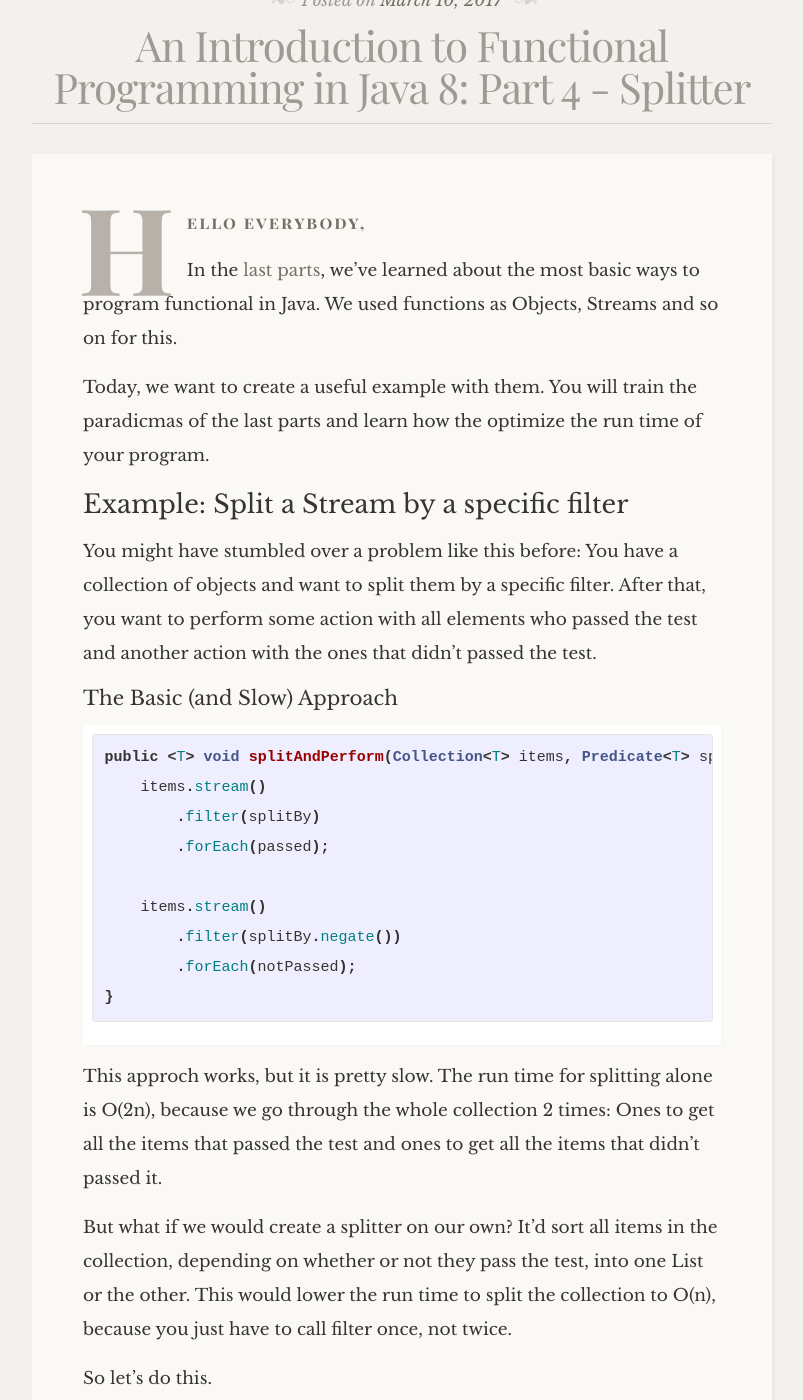
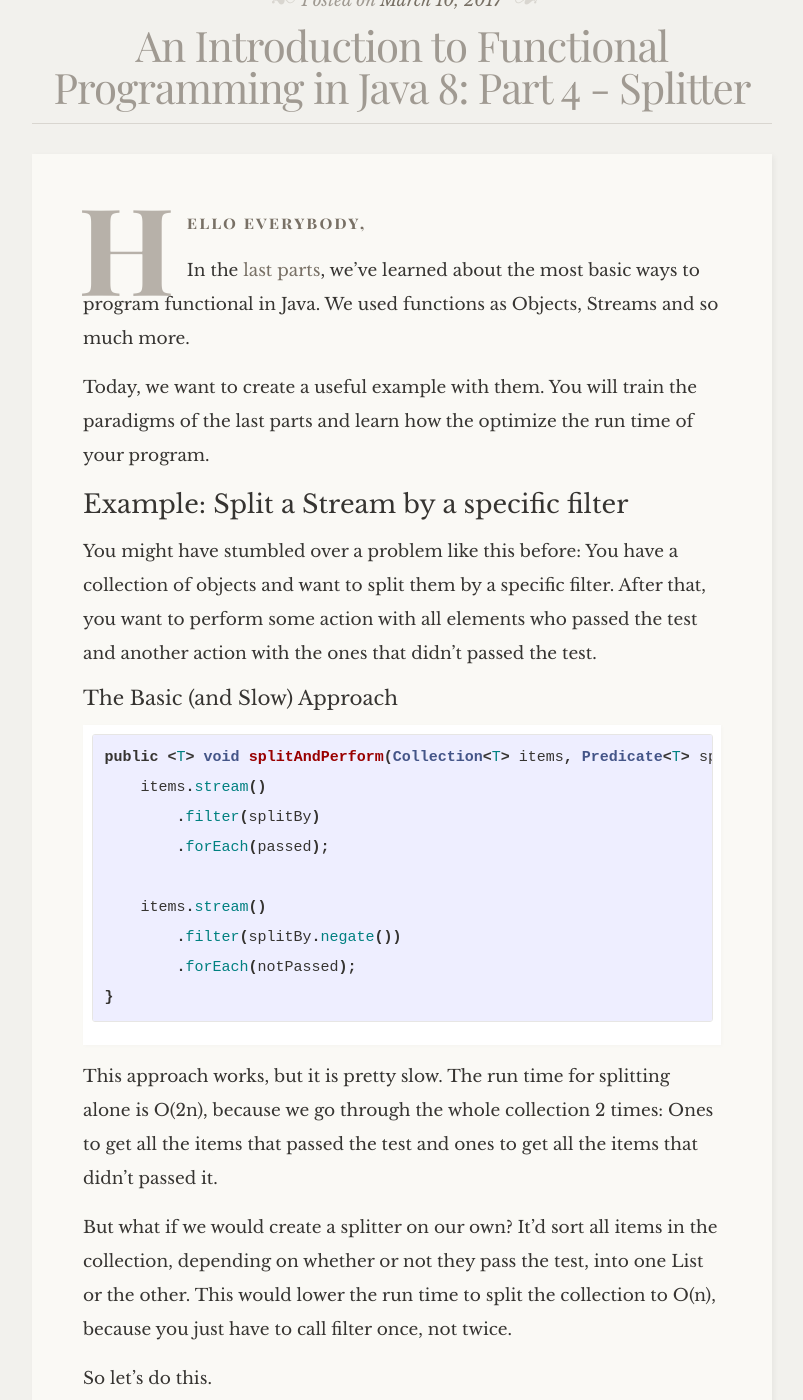
Before and after one commit to flyingbytes/flyingbytes.github.io, a Jekyll site: the page built from _posts/2017-12-03-Java8-Part4.markdown, in a window 1280 px wide and 1400 px high, scrolled down 207 px. Shown: the whole window, without its empty margins (238-1041 px from the left). Built offline with Jekyll 4.4.1, drawn with Linux system fonts in a browser that asks for light colours; some web fonts are replaced; comment, search, counter and statistics services are not loaded; some of the changed text lies outside the part shown.

Commit message:
Fix typos

```diff
--- a/_posts/2017-12-03-Java8-Part4.markdown
+++ b/_posts/2017-12-03-Java8-Part4.markdown
@@ -6,9 +6,9 @@
 ---
 Hello everybody,
 
-In the [last parts][part3], we've learned about the most basic ways to program functional in Java. We used functions as Objects, Streams and so on for this.
+In the [last parts][part3], we've learned about the most basic ways to program functional in Java. We used functions as Objects, Streams and so much more.
 
-Today, we want to create a useful example with them. You will train the paradicmas of the last parts and learn how the optimize the run time of your program.
+Today, we want to create a useful example with them. You will train the paradigms of the last parts and learn how the optimize the run time of your program.
 
 ## Example: Split a Stream by a specific filter
 
@@ -28,7 +28,7 @@
 }
 {% endhighlight %}
 
-This approch works, but it is pretty slow. The run time for splitting alone is O(2n), because we go through the whole collection 2 times: Ones to get all the items that passed the test and ones to get all the items that didn't passed it.
+This approach works, but it is pretty slow. The run time for splitting alone is O(2n), because we go through the whole collection 2 times: Ones to get all the items that passed the test and ones to get all the items that didn't passed it.
 
 But what if we would create a splitter on our own? It'd sort all items in the collection, depending on whether or not they pass the test, into one List or the other. This would lower the run time to split the collection to O(n), because you just have to call filter once, not twice.
 
```
Also changed, not shown: other parts of _posts/2017-12-03-Java8-Part4.markdown (+4 -4 lines).
